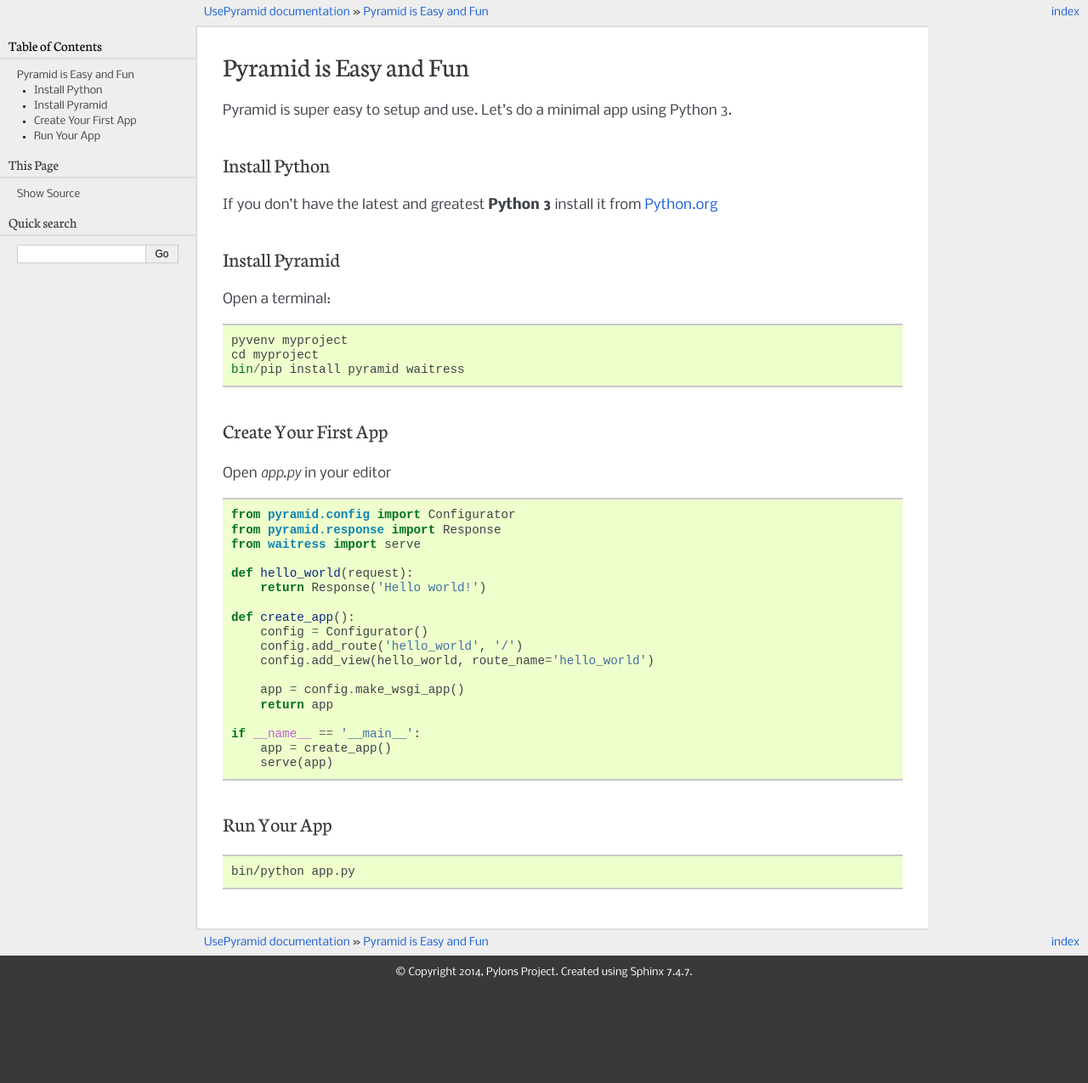
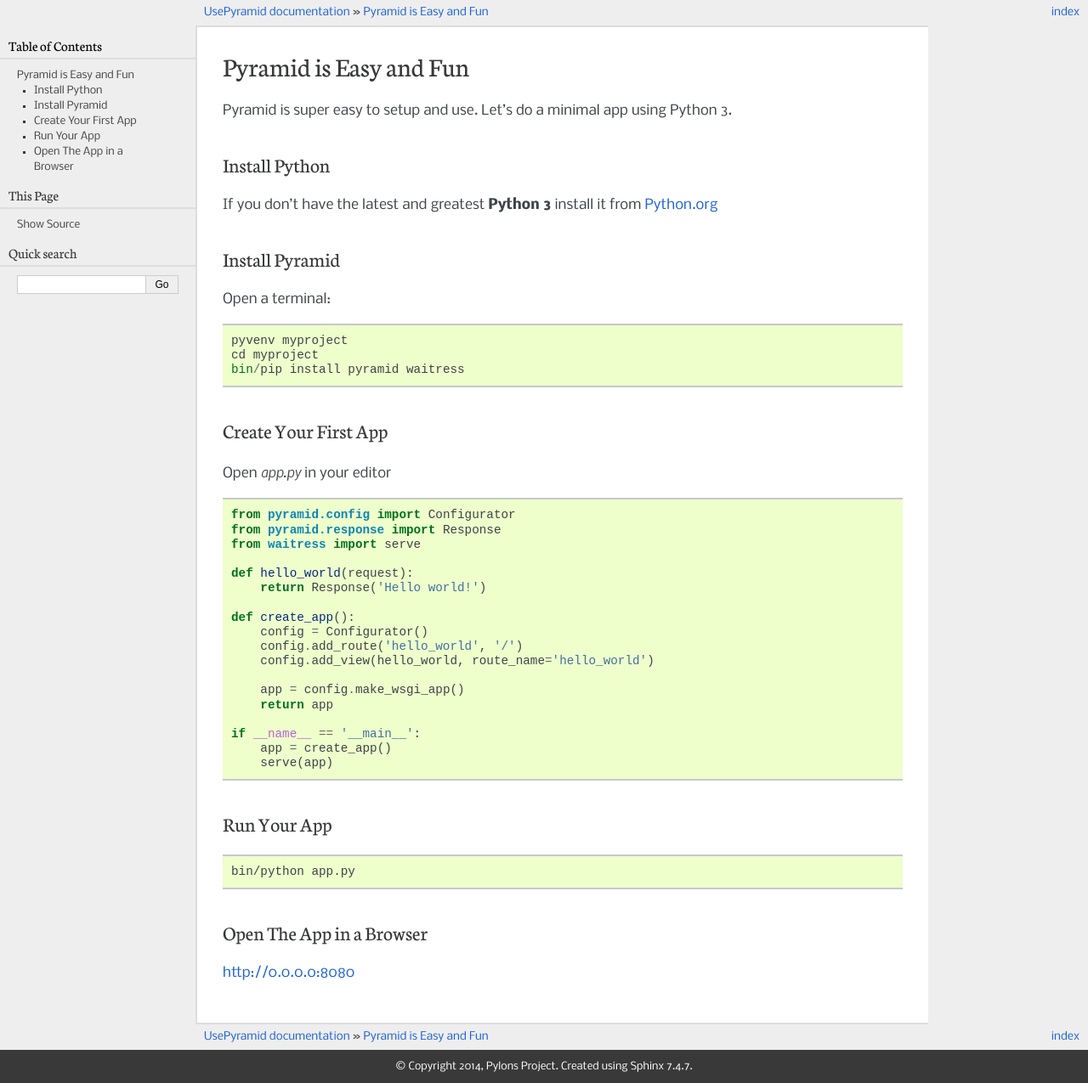
Before and after one commit to reebalazs/trypyramid, a Sphinx documentation site: the page built from docs/index.rst, in a window 1280 px wide. Shown: the whole page at 85% size. Built offline with Sphinx 7.4.7, drawn with Linux system fonts in a browser that asks for light colours; before the commit the page ends 1164 px from its top, so only the background shows below that.

Commit message:
add "open in browser" step

```diff
--- a/docs/index.rst
+++ b/docs/index.rst
@@ -49,8 +49,14 @@
 
 
 Run Your App
----------------
+------------
 
 .. code-block:: bash
 
   bin/python app.py
+
+
+Open The App in a Browser
+-------------------------
+
+http://0.0.0.0:8080
```
